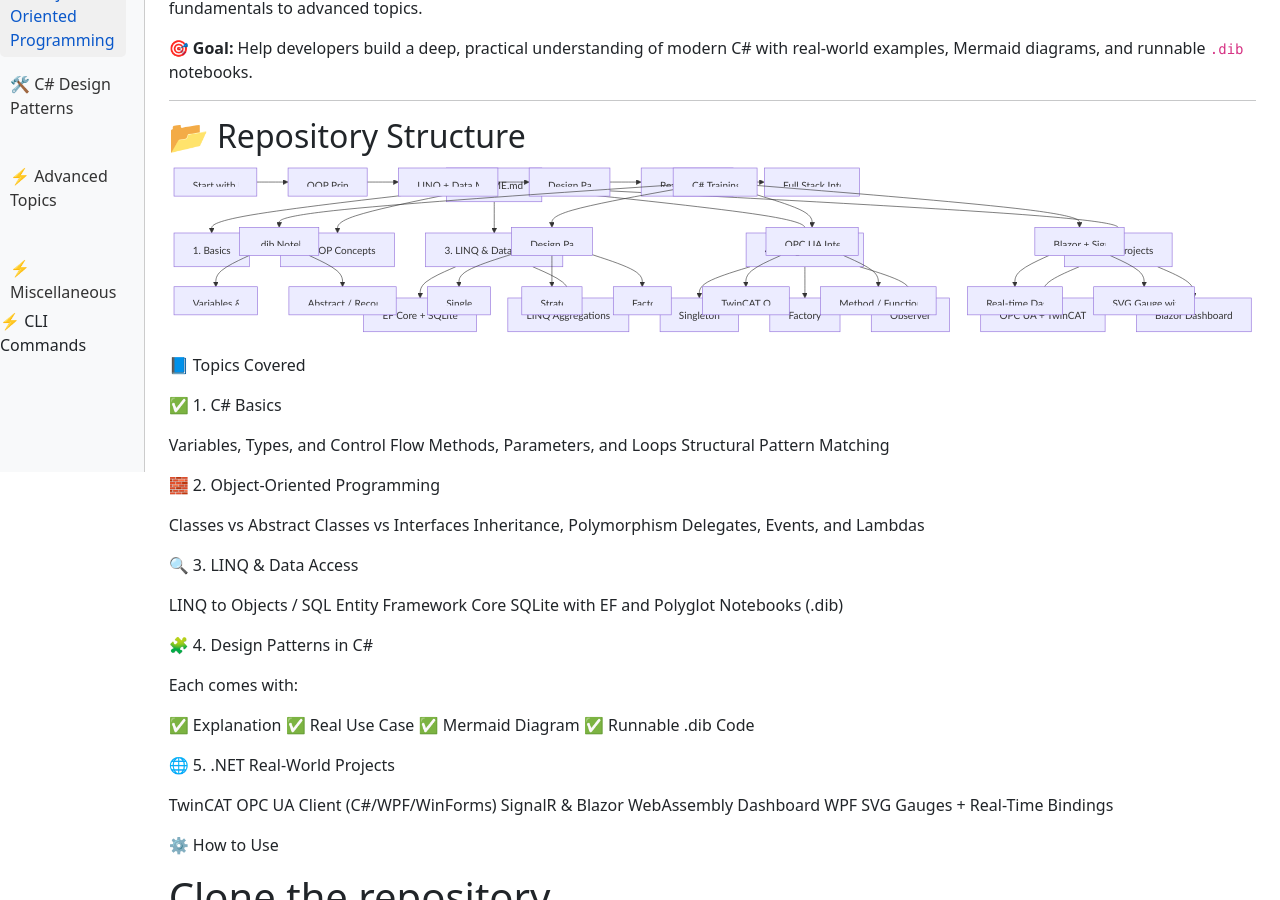
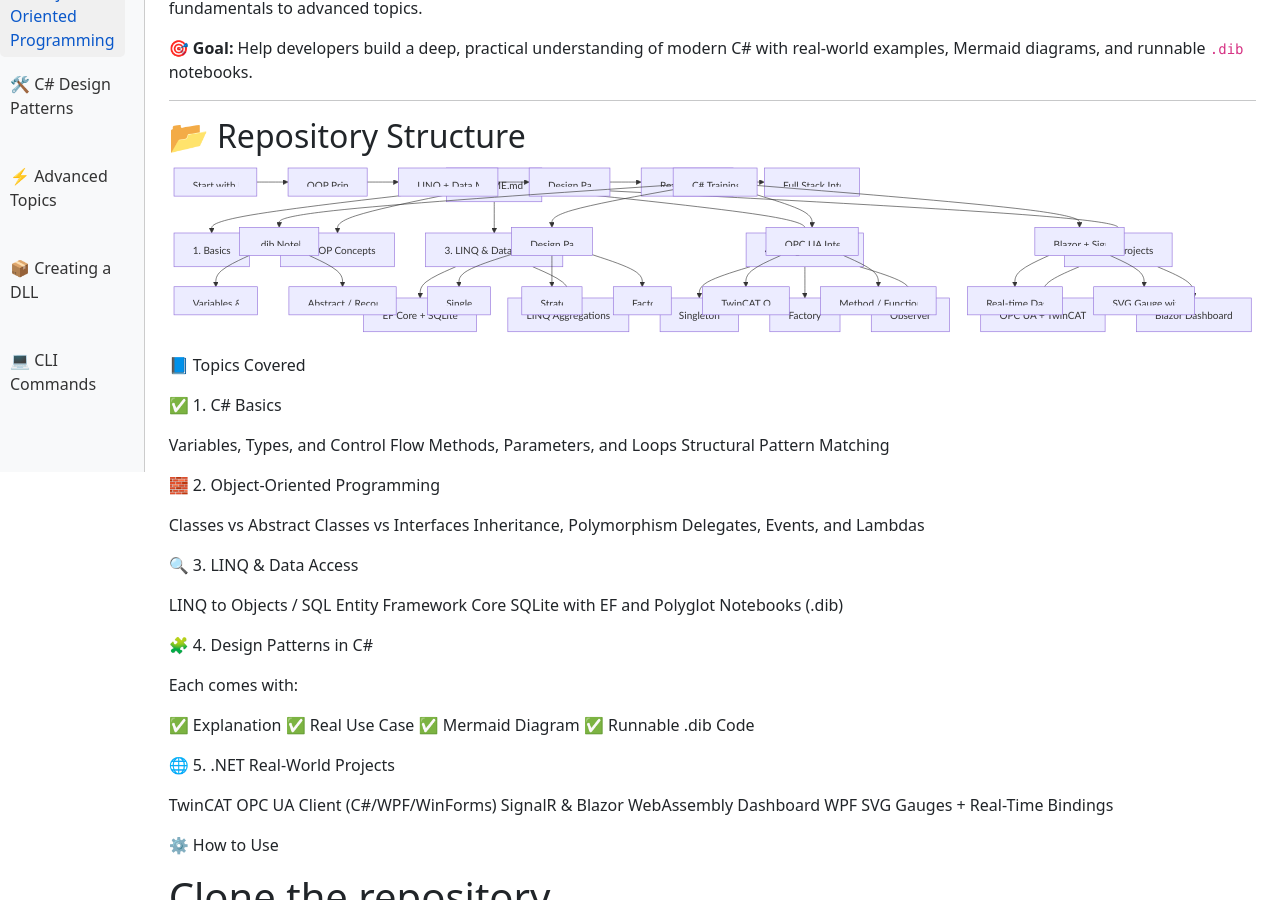
Before and after one commit to buribalkan/C-SHARP-Training, a Jekyll site: the page built from README.md, in a window 1280 px wide and 900 px high, scrolled down 428 px. Built offline with Jekyll 4.4.1, drawn with Linux system fonts in a browser that asks for light colours; nearby versions of some CDN libraries; our own code applies the rules of GitHub Pages for plain Markdown files.

Commit message:
Update sidebar.html

```diff
--- a/_includes/sidebar.html
+++ b/_includes/sidebar.html
@@ -9,7 +9,7 @@
 
     <!-- Core Programming Concepts -->
     <li class="nav-item">
-      <a class="nav-link collapsed" data-bs-toggle="collapse" href="#coreConcepts" role="button" aria-expanded="false" aria-controls="coreConcepts">
+      <a class="nav-link collapsed" data-toggle="collapse" href="#coreConcepts" role="button" aria-expanded="false" aria-controls="coreConcepts">
         🧠 Core Programming Concepts
       </a>
       <div class="collapse" id="coreConcepts">
@@ -29,7 +29,7 @@
 
     <!-- Object-Oriented Programming -->
     <li class="nav-item">
-      <a class="nav-link collapsed" data-bs-toggle="collapse" href="#OOP" role="button" aria-expanded="false" aria-controls="OOP">
+      <a class="nav-link collapsed" data-toggle="collapse" href="#OOP" role="button" aria-expanded="false" aria-controls="OOP">
         🧠 Object-Oriented Programming
       </a>
       <div class="collapse" id="OOP">
@@ -50,7 +50,7 @@
 
     <!-- Design Patterns -->
     <li class="nav-item">
-      <a class="nav-link collapsed" data-bs-toggle="collapse" href="#designPatterns" role="button" aria-expanded="false" aria-controls="designPatterns">
+      <a class="nav-link collapsed" data-toggle="collapse" href="#designPatterns" role="button" aria-expanded="false" aria-controls="designPatterns">
         🛠️ C# Design Patterns
       </a>
       <div class="collapse" id="designPatterns">
@@ -66,7 +66,7 @@
 
     <!-- Advanced Topics -->
     <li class="nav-item">
-      <a class="nav-link collapsed" data-bs-toggle="collapse" href="#advancedTopics" role="button" aria-expanded="false" aria-controls="advancedTopics">
+      <a class="nav-link collapsed" data-toggle="collapse" href="#advancedTopics" role="button" aria-expanded="false" aria-controls="advancedTopics">
         ⚡ Advanced Topics
       </a>
       <div class="collapse" id="advancedTopics">
@@ -81,24 +81,19 @@
         </ul>
       </div>
     </li>
-    <li class="nav-item">
-      <a class="nav-link collapsed" data-bs-toggle="collapse" href="#advancedTopics" role="button" aria-expanded="false" aria-controls="advancedTopics">
-        ⚡ Miscellaneous
-        </a>
-      <div class="collapse" id="advancedTopics">
-        <ul class="nav flex-column pl-3">
+
     <!-- Miscellaneous -->
     <li class="nav-item"><a class="nav-link" href="{{ site.baseurl }}/Creating-a-DLL">📦 Creating a DLL</a></li>
-          </ul>
-      </div>
-        ⚡ CLI Commands
-        </a>
-    <div class="collapse" id="advancedTopics">
-        <ul class="nav flex-column pl-3">
+
     <!-- CLI Commands -->
     <li class="nav-item">
-      <a class="nav-link collapse" data-bs-toggle="collapse" href="#cliCommands" role="button" aria-expanded="false" aria-controls="cliCommands">
-       <li class="nav-item"><a class="nav-link" href="{{ site.baseurl }}/CLI-Commands-dotnet-ef">dotnet ef CLI</a></li>
+      <a class="nav-link collapsed" data-toggle="collapse" href="#cliCommands" role="button" aria-expanded="false" aria-controls="cliCommands">
+        💻 CLI Commands
+      </a>
+      <div class="collapse" id="cliCommands">
+        <ul class="nav flex-column pl-3">
+          <li class="nav-item"><a class="nav-link" href="{{ site.baseurl }}/CLI-Commands">dotnet CLI</a></li>
+          <li class="nav-item"><a class="nav-link" href="{{ site.baseurl }}/CLI-Commands-dotnet-ef">dotnet ef CLI</a></li>
           <li class="nav-item"><a class="nav-link" href="{{ site.baseurl }}/CLI-Commands-ASP-NET-Core">ASP.NET Core CLI</a></li>
         </ul>
       </div>
```
